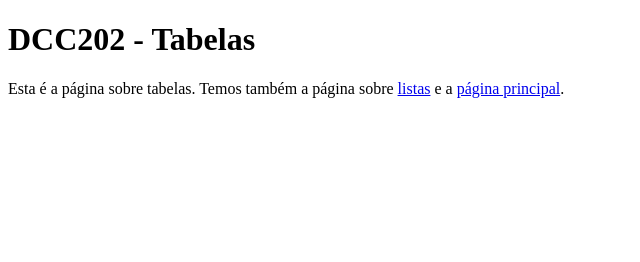
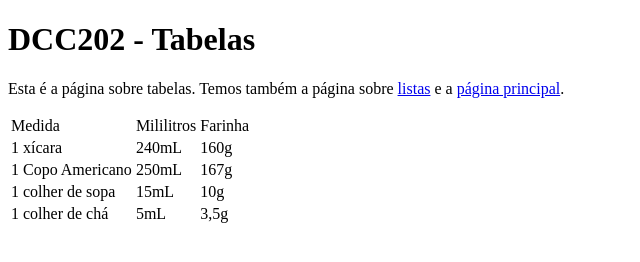
Before and after one commit to ufjf-dcc202/ufjf-dcc202-2025-1-b-atv04-Maycdouglas, a plain HTML site: page tabelas.html in a window 1280 px wide. Shown: the whole page, without its empty margins (0-640 px from the left). Drawn offline with Linux system fonts and the light colour scheme.

Commit message:
Insere exemplo de tabelas

```diff
--- a/tabelas.html
+++ b/tabelas.html
@@ -13,6 +13,33 @@
         <a href="./listas.html">listas</a> e a
         <a href="./index.html">página principal</a>.
       </p>
+      <table>
+        <tr>
+          <td>Medida</td>
+          <td>Mililitros</td>
+          <td>Farinha</td>
+        </tr>
+        <tr>
+          <td>1 xícara</td>
+          <td>240mL</td>
+          <td>160g</td>
+        </tr>
+        <tr>
+          <td>1 Copo Americano</td>
+          <td>250mL</td>
+          <td>167g</td>
+        </tr>
+        <tr>
+          <td>1 colher de sopa</td>
+          <td>15mL</td>
+          <td>10g</td>
+        </tr>
+        <tr>
+          <td>1 colher de chá</td>
+          <td>5mL</td>
+          <td>3,5g</td>
+        </tr>
+      </table>
     </main>
   </body>
 </html>
```
